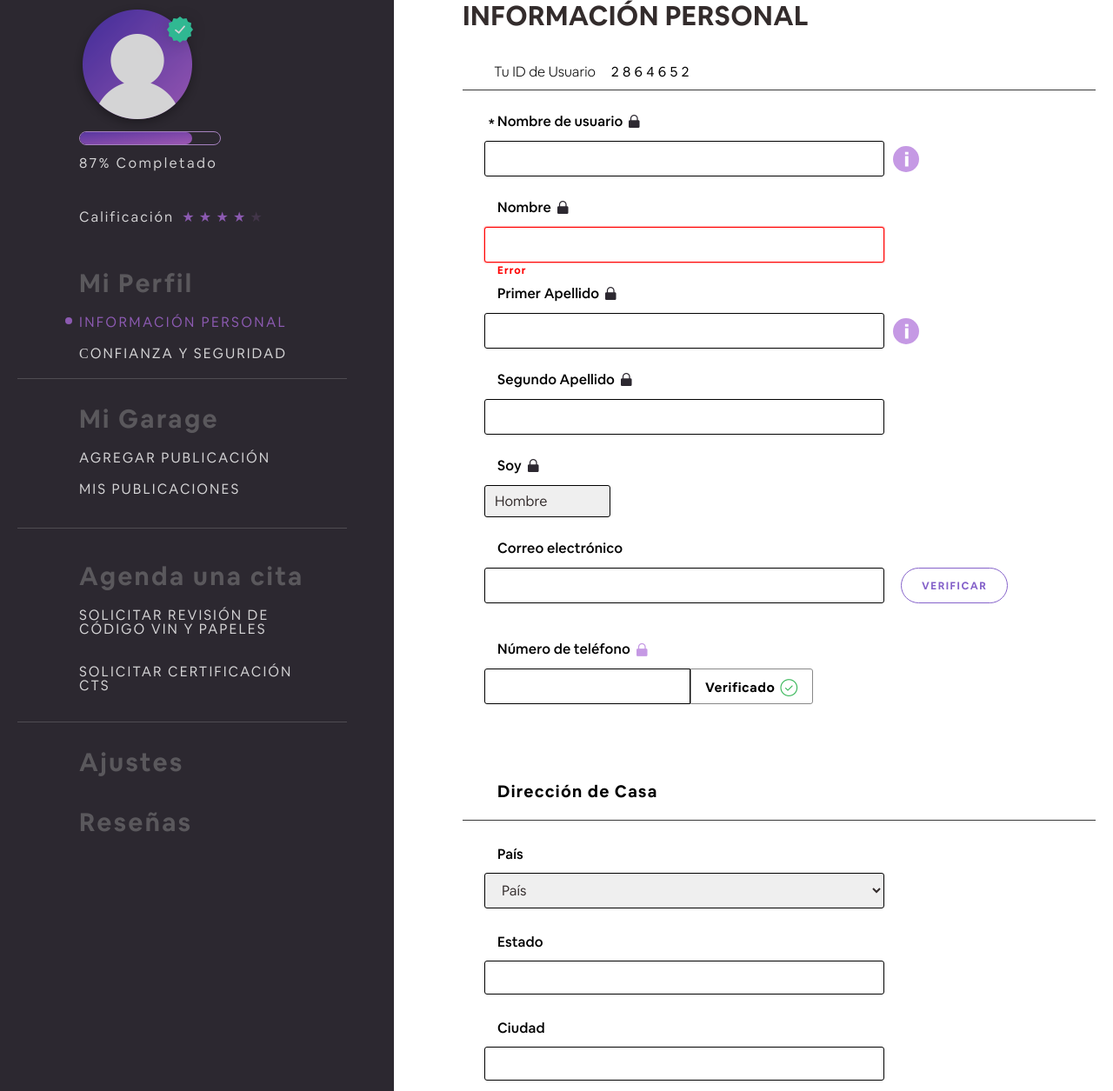
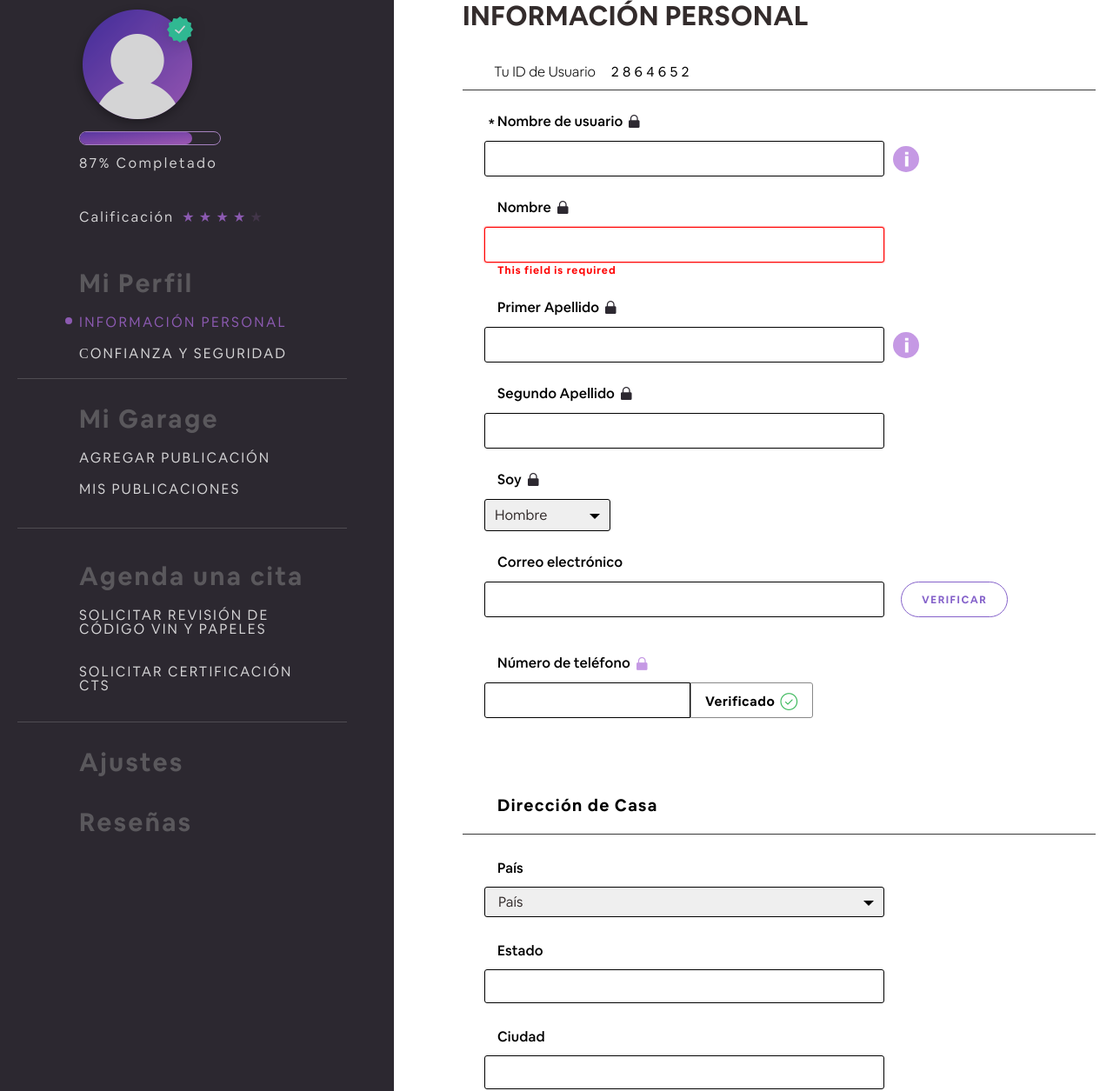
Before and after one commit to atsvetkova7/cambiauto, a plain HTML site: page index.html in a window 1280 px wide. Shown: the part 162-1417 px from the top of the page at 87% size. Drawn offline with Linux system fonts and the light colour scheme.

Commit message:
styles correct for select

```diff
--- a/css/main.css
+++ b/css/main.css
@@ -675,14 +675,32 @@ html {
     border-color: #784ed0;
     color: #784ed0;
 }
-.form-field--select {
-    width: 145px;
-    padding: 9px 11px;
+.form-row--select select {
     -moz-appearance: none;
 	-webkit-appearance: none;
 	appearance: none;
 }
-
+.form-select-wrap {
+    position: relative;
+}
+.form-select-wrap::after {
+    position: absolute;
+    content: '';
+    top: 45%;
+    right: 12px;
+    border: 6px solid transparent;
+    border-top: 6px solid #000;
+}
+.form-select--small {
+    width: 145px;
+}
+.form-select--default {
+    max-width: 460px;
+    width: 100%;
+}
+.form-select--small select {
+    padding: 9px 11px;
+}
 .form--verify {
     display: flex;
 }
@@ -1368,9 +1386,7 @@ textarea.form-help-field {
 }
 
 
-.form-row--error {
-    position: relative;
-}
+
 .form-row--error .form-field {
     border: 1px solid red;
     box-shadow: 0 0 2px 0px red;
@@ -1381,8 +1397,6 @@ textarea.form-help-field {
     letter-spacing: 1px;
     font-size: 12px;
     padding-left: 15px;
-    position: absolute;
-    bottom: -15px;
 }
 .form-label--require {
     position: relative;
--- a/index.html
+++ b/index.html
@@ -164,7 +164,7 @@
                         <div class="form-row form-row--error">
                             <label class="form-label form-label--lock" for="form-name">Nombre<span class="bubble-label--lock">Privado</span></label>
                             <input class="form-field" id="form-name" type="text">
-                            <span class="form-text-error">Error</span>
+                            <span class="form-text-error">This field is required</span>
                         </div>
                         <div class="form-row form-row--inform">
                             <label class="form-label form-label--lock" for="form-surname">Primer Apellido<span class="bubble-label--lock">Privado</span></label>
@@ -180,11 +180,14 @@
                             <label class="form-label form-label--lock" for="form-surname-second">Segundo Apellido<span class="bubble-label--lock">Privado</span></label>
                             <input class="form-field" id="form-surname-second" type="text">
                         </div>
-                        <div class="form-row">
+                        <div class="form-row form-row--select">
                             <label class="form-label form-label--lock" for="form-soy">Soy<span class="bubble-label--lock">Privado</span></label>
+                            <div class="form-select--small form-select-wrap">
                                 <select class="form-field  form-field--select" id="form-soy" type="text">
                                     <option value="">Hombre</option>
                                 </select>
+                            </div>
+
                         </div>
                         <div class="form-row">
                             <label class="form-label" for="form-email">Correo electrónico</label>
@@ -205,11 +208,13 @@
                         <h2 class="content-title--text">Dirección de Casa</h2>
                     </div>
                     <form action="" class="content-from content-from--second">
-                        <div class="form-row">
+                        <div class="form-row form-row--select">
                             <label class="form-label" for="form-country">País</label>
+                            <div class="form-select--default form-select-wrap">
                                 <select name="" id="form-country" class="form-field">
                                     <option value="País">País</option>
                                 </select>
+                            </div>
                         </div>
                         <div class="form-row">
                             <label class="form-label" for="form-state">Estado</label>
```
Lines whose indentation alone changed are shown as unchanged.
